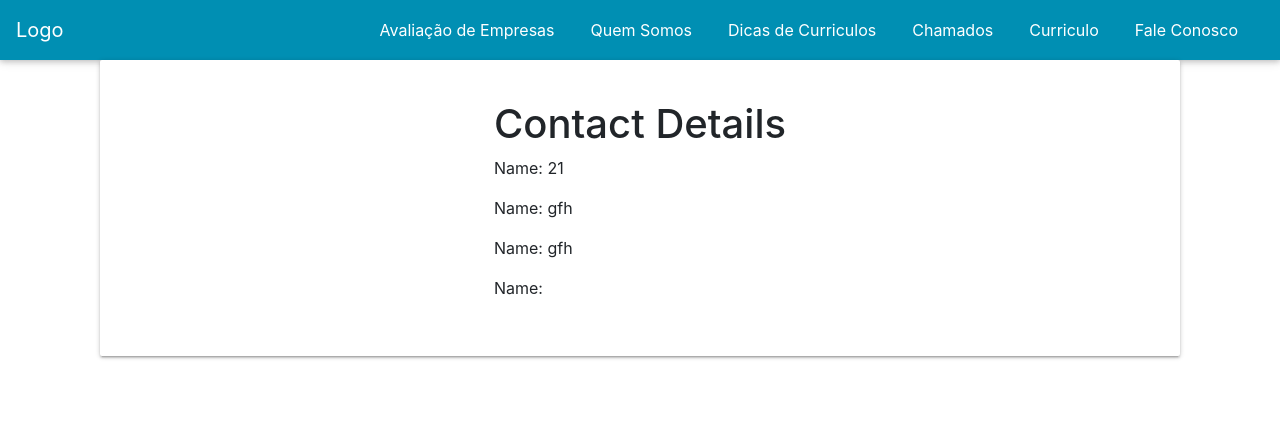
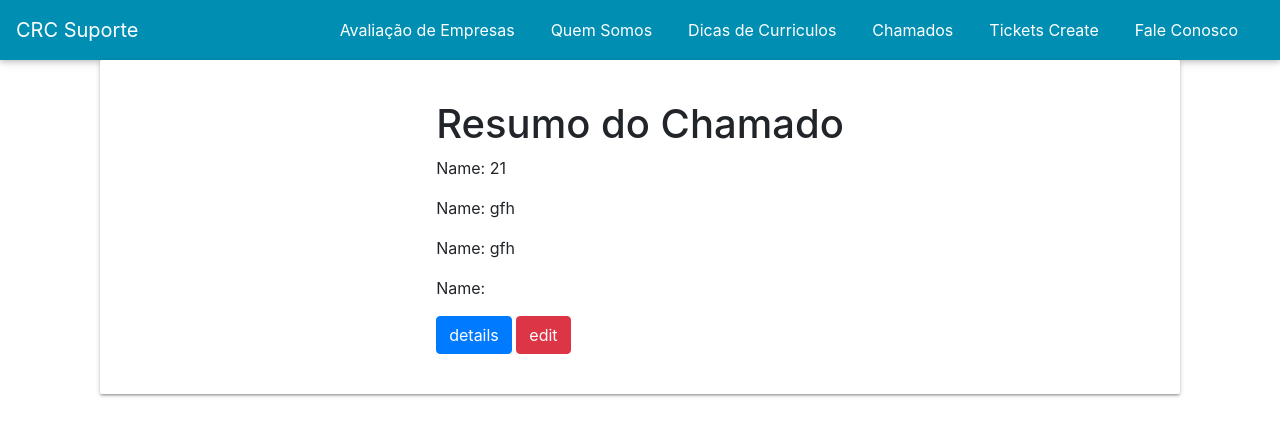
Before and after one commit to johnlfreire/django-suporte, a Django app: page /tickets/3 in a window 1280 px wide. Shown: the top 436 px of the page. Run offline with Django 3.2, Linux system fonts and the light colour scheme; a user stored in the database is signed in; data comes from the database, SQL or seed files in the repository; both versions use the stored data as it was after the commit; some libraries are stand-ins or nearby versions.

Commit message:
Atualização tela do tickets

```diff
--- a/suporte/models.py
+++ b/suporte/models.py
@@ -24,6 +24,7 @@ class Ticket(models.Model):
     departamento_text = models.CharField(max_length=200,choices=CRC_CHOICES)
     autor_text = models.CharField(max_length=200)
     ticket_id = models.CharField(max_length=255, blank=True)
+    email = models.CharField(max_length=200)
     chamados_date = models.DateTimeField('date published')
     def get_absolute_url(self):
         return reverse('tickets_detail', kwargs={'pk': self.pk})
--- a/suporte/urls.py
+++ b/suporte/urls.py
@@ -6,6 +6,7 @@ urlpatterns = [
     path('home/', views.home),
     path('notes/', views.notes),
     path('logout/', views.logout),
+    path('query/', views.TicketQuery),
     path('tickets/create/', views.TicketCreate.as_view(), name='tickets_create'),
     path('tickets/', views.TicketList.as_view(), name='tickets_list'),
     path('tickets/<int:pk>', views.TicketDetail.as_view(), name='tickets_detail'),
--- a/suporte/views.py
+++ b/suporte/views.py
@@ -65,7 +65,6 @@ class TicketCreate(CreateView):
     #chamados_date = datetime.datetime.now()
     form_class = TicketForm
     initial = {'chamados_date': datetime.datetime.now()}
-    print(CreateView)
 
     template_name = 'suporte/ticket/tickets_create.html'
     #success_url = '/tickets'
@@ -81,12 +80,29 @@ class TicketCreate(CreateView):
      #   new_item = form.save(commit=False)
       #  return super().form_valid(form)
 
+
+
+def TicketForm(request):
+     #if request.method == 'POST':
+    try:
+        ar = Ticket.objects.filter(ticket_id='ac6205329a9c').filter(pk=24)
+        print(ar)
+    except Ticket.DoesNotExist:
+        print('ERROOO')
+    return redirect('/home/')
+
+def TicketQuery(request):
+     #if request.method == 'POST':
+    try:
+        ar = Ticket.objects.filter(ticket_id='ac6205329a9c').filter(pk=24)
+        print(ar)
+    except Ticket.DoesNotExist:
+        print('ERROOO')
+    return redirect('/home/')
 class TicketList(ListView):
     template_name = 'suporte/ticket/tickets_list.html'
     model = Ticket
     form_class = TicketForm
-
-
 class TicketDetail(DetailView):
     template_name = 'suporte/ticket/tickets_detail.html'
     model = Ticket
--- a/templates/layout.html
+++ b/templates/layout.html
@@ -23,7 +23,7 @@
   {% if user.is_authenticated %}
  <!-- Navigation -->
         <nav class="navbar navbar-expand-lg navbar-dark cyan static-top">
-			<a class="navbar-brand" href="#">Logo</a>
+			<a class="navbar-brand" href="/home">CRC Suporte</a>
             <button class="navbar-toggler" type="button" data-toggle="collapse" data-target="#navbarResponsive" aria-controls="navbarResponsive" aria-expanded="false" aria-label="Toggle navigation">
                 <span class="navbar-toggler-icon"></span>
             </button>
@@ -42,11 +42,11 @@
                     </li>
 
 					<li class="nav-item mr-lg-3">
-                        <a class="nav-link" href="chamdados">Chamados</a>
+                        <a class="nav-link" href="/tickets/">Chamados</a>
                     </li>
 
                     <li class="nav-item mr-lg-3">
-                        <a class="nav-link" href="index.html">Curriculo</a>
+                        <a class="nav-link" href="/tickets/create">Tickets Create</a>
                     </li>
 
                     <li class="nav-item mr-lg-3">
--- a/templates/suporte/ticket/tickets_detail.html
+++ b/templates/suporte/ticket/tickets_detail.html
@@ -4,11 +4,13 @@
 <section class="login-card justify-content">
 <div class="d-flex justify-content-center">
 <div>
-<h1>Contact Details</h1>
+<h1>Resumo do Chamado</h1>
 <p>Name: {{object.titulo_text}}</p>
 <p>Name: {{object.descricao_text}}</p>
 <p>Name: {{object.prioridade_text}}</p>
 <p>Name: {{object.ticket_id}}</p>
+<a class="btn btn-primary" href="{% url "tickets_detail" ticket.id  %}">details</a>
+<a class="btn btn-danger" href="{% url "tickets_update"  ticket.id  %}">edit</a>
 </div>
 </div>
 </section>
--- a/templates/suporte/ticket/tickets_list.html
+++ b/templates/suporte/ticket/tickets_list.html
@@ -16,8 +16,8 @@
 <td>{{ ticket.titulo_text }}</td>
 <td>{{ ticket.chamados_date }}</td>
 <td>
-<a  href="{% url "tickets_detail" ticket.id  %}">details</a>
-<a  href="{% url "tickets_update"  ticket.id  %}">edit</a>
+<a class="btn btn-primary" href="{% url "tickets_detail" ticket.id  %}">details</a>
+<a class="btn btn-primary" href="{% url "tickets_update"  ticket.id  %}">edit</a>
 <a  href="{% url "tickets_delete"  ticket.id  %}">delete</a>
 </td>
 </tr>
--- /dev/null
+++ b/templates/suporte/ticket/tickets_user_form.html
@@ -0,0 +1,2 @@
+<h1>{{ticket.titulo_text}}</h1>
+<h1>Cadastrado com sucesso</h1>
```
Also changed, not shown: suporte/forms.py (+12 -2 lines), db.sqlite3, templates/suporte/ticket/tickets_user_detail.html (renamed from templates/suporte/ticket/tickets_sucess.html).
